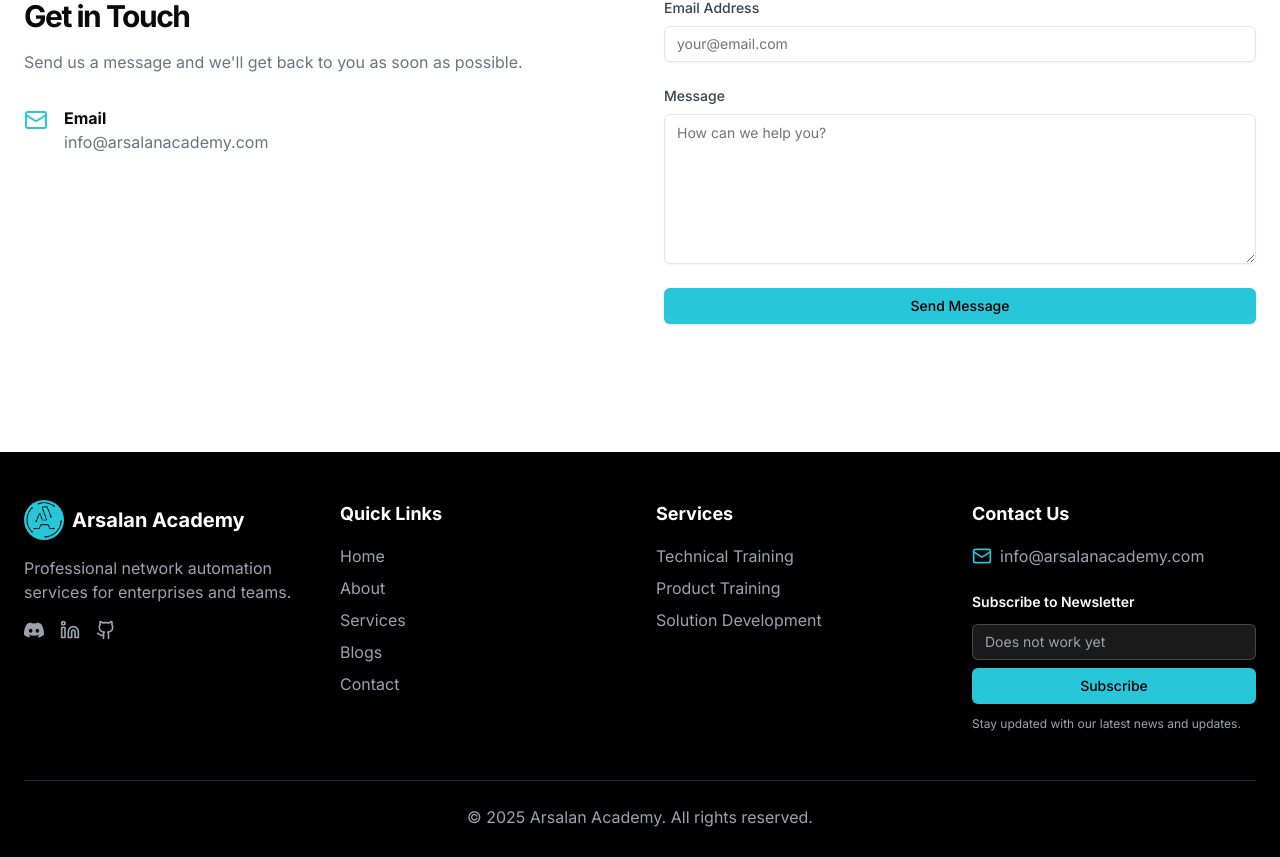
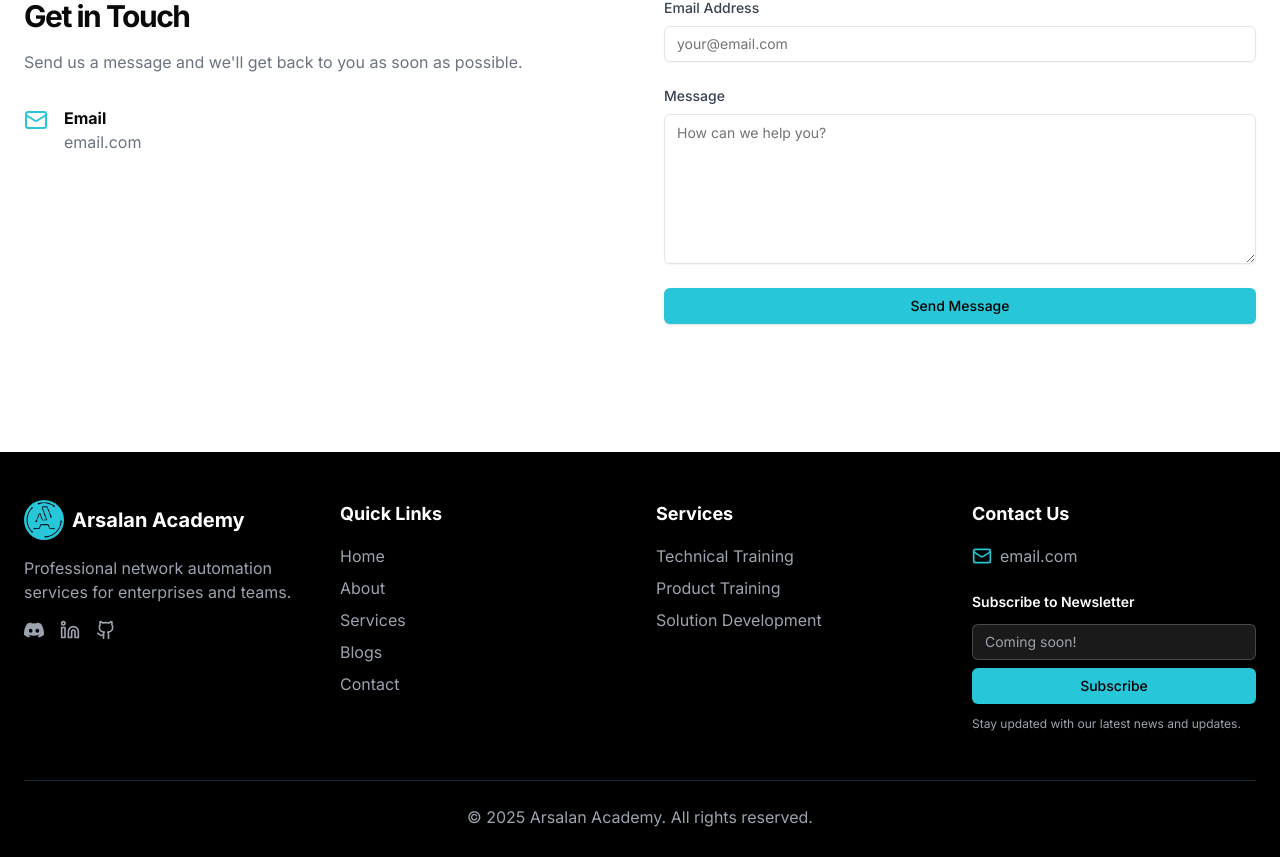
Before and after one commit to arslnyhy/academy, a Next.js app: page /contact in a window 1280 px wide. Shown: the part 552-1409 px from the top of the page. Built offline with nearby package versions, Linux system fonts and the light colour scheme; no server answers.

Commit message:
remove placeholder email

```diff
--- a/src/app/contact/page.tsx
+++ b/src/app/contact/page.tsx
@@ -52,7 +52,7 @@
                   <Mail className="h-6 w-6 text-[#27c6d9] mt-0.5" />
                   <div>
                     <h3 className="font-bold">Email</h3>
-                    <p className="text-gray-500">info@arsalanacademy.com</p>
+                    <p className="text-gray-500">email.com</p>
                   </div>
                 </div>
               </div>
--- a/src/components/footer.tsx
+++ b/src/components/footer.tsx
@@ -114,7 +114,7 @@
             <ul className="space-y-2">
               <li className="flex items-center space-x-2">
                 <Mail className="h-5 w-5 text-[#27c6d9]" />
-                <span className="text-gray-400">info@arsalanacademy.com</span>
+                <span className="text-gray-400">email.com</span>
               </li>
             </ul>
             <div className="mt-6 space-y-3">
@@ -122,7 +122,7 @@
               <form className="space-y-2">
                 <Input
                   type="email"
-                  placeholder="Does not work yet"
+                  placeholder="Coming soon!"
                   className="bg-white/10 border-white/20 text-white placeholder:text-gray-400"
                   required
                 />
```
